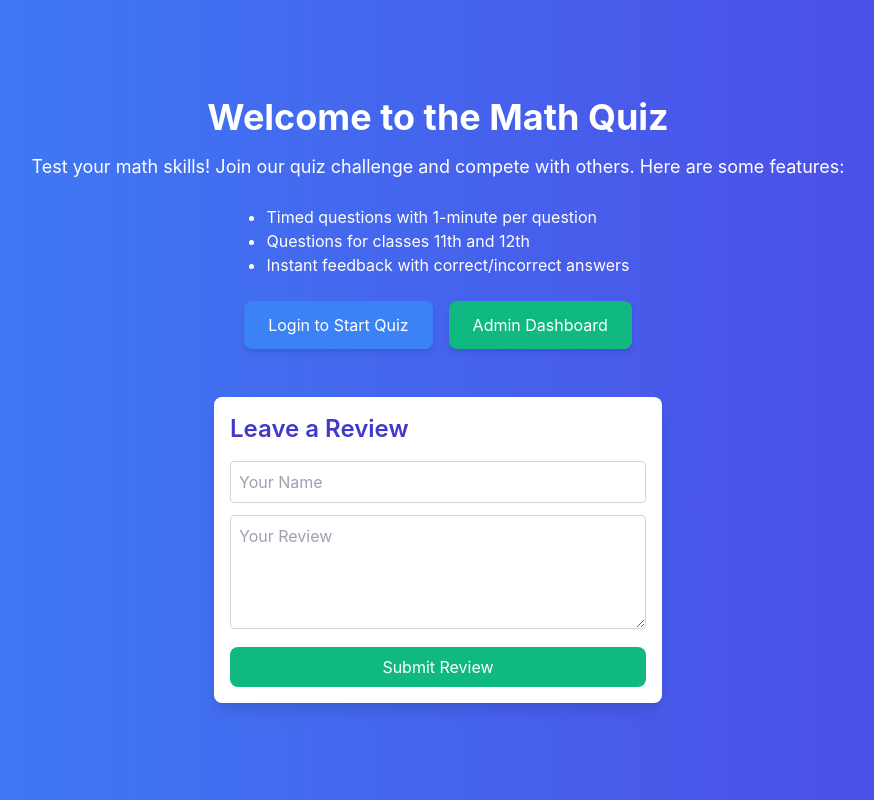
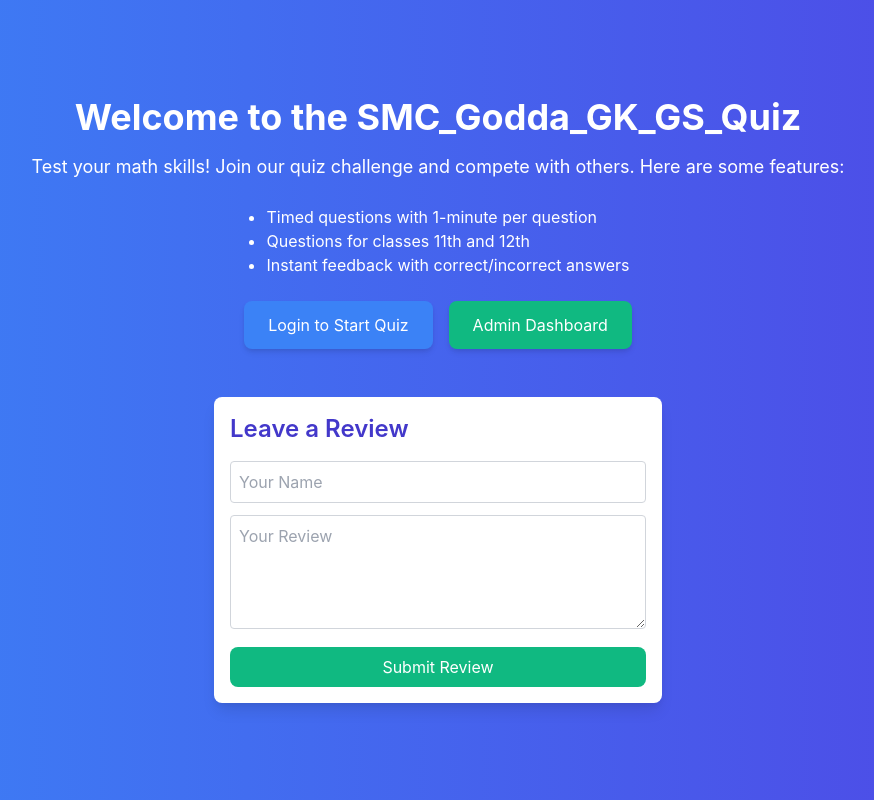
Before and after one commit to SmcWeb12/smcgkgsgodda, a React (Create React App) app: page / in a window 1280 px wide. Shown: the whole page, without its empty margins (202-1076 px from the left). Built offline with nearby package versions, Linux system fonts and the light colour scheme; no server answers.

Commit message:
Update HomePage.js

```diff
--- a/src/components/HomePage.js
+++ b/src/components/HomePage.js
@@ -28,7 +28,7 @@
   return (
     <div className="min-h-screen flex flex-col justify-center items-center bg-gradient-to-r from-blue-500 to-indigo-600">
       {/* Heading Section */}
-      <h1 className="text-4xl font-bold text-white mb-4">Welcome to the Math Quiz</h1>
+      <h1 className="text-4xl font-bold text-white mb-4">Welcome to the SMC_Godda_GK_GS_Quiz</h1>
       <p className="mb-6 text-lg text-center text-white">
         Test your math skills! Join our quiz challenge and compete with others. Here are some features:
       </p>
```
